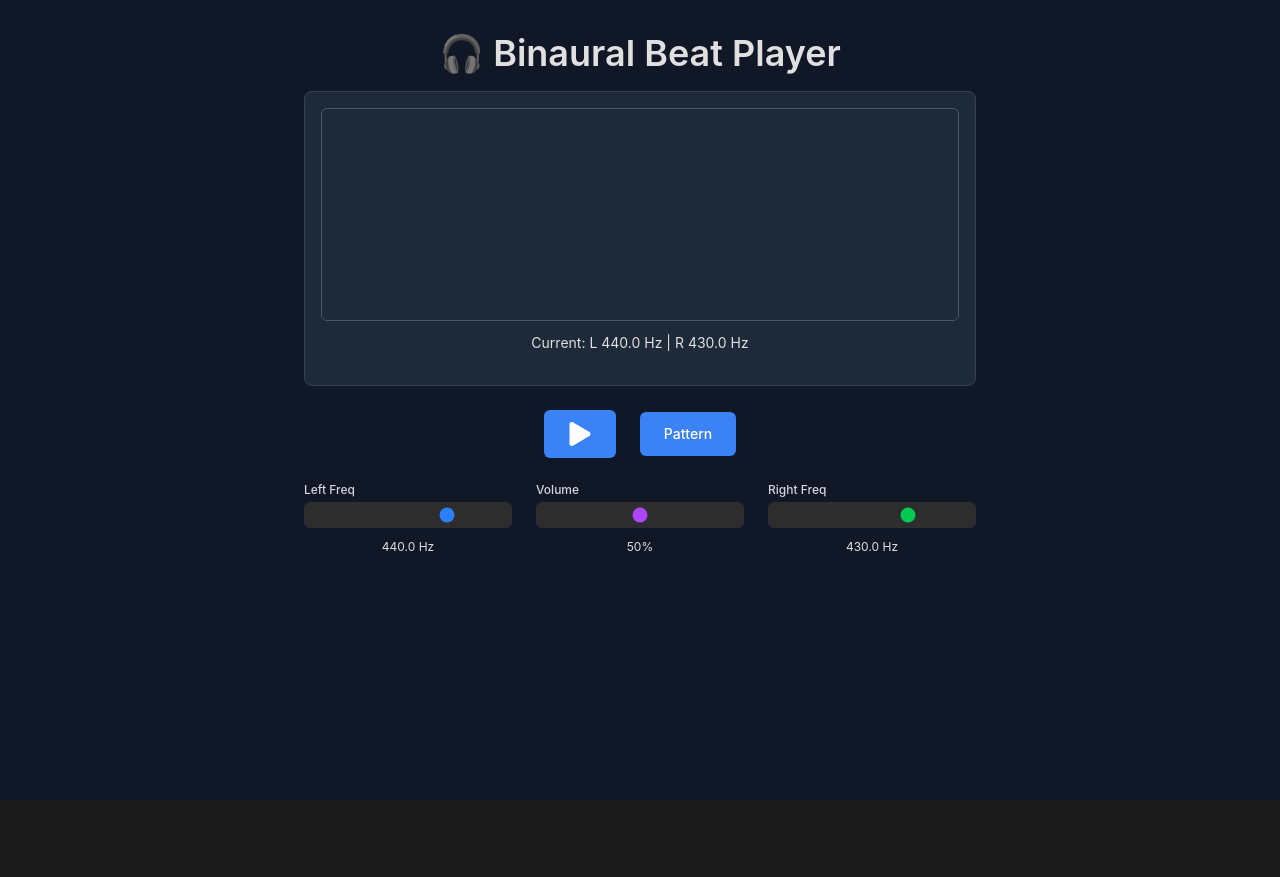
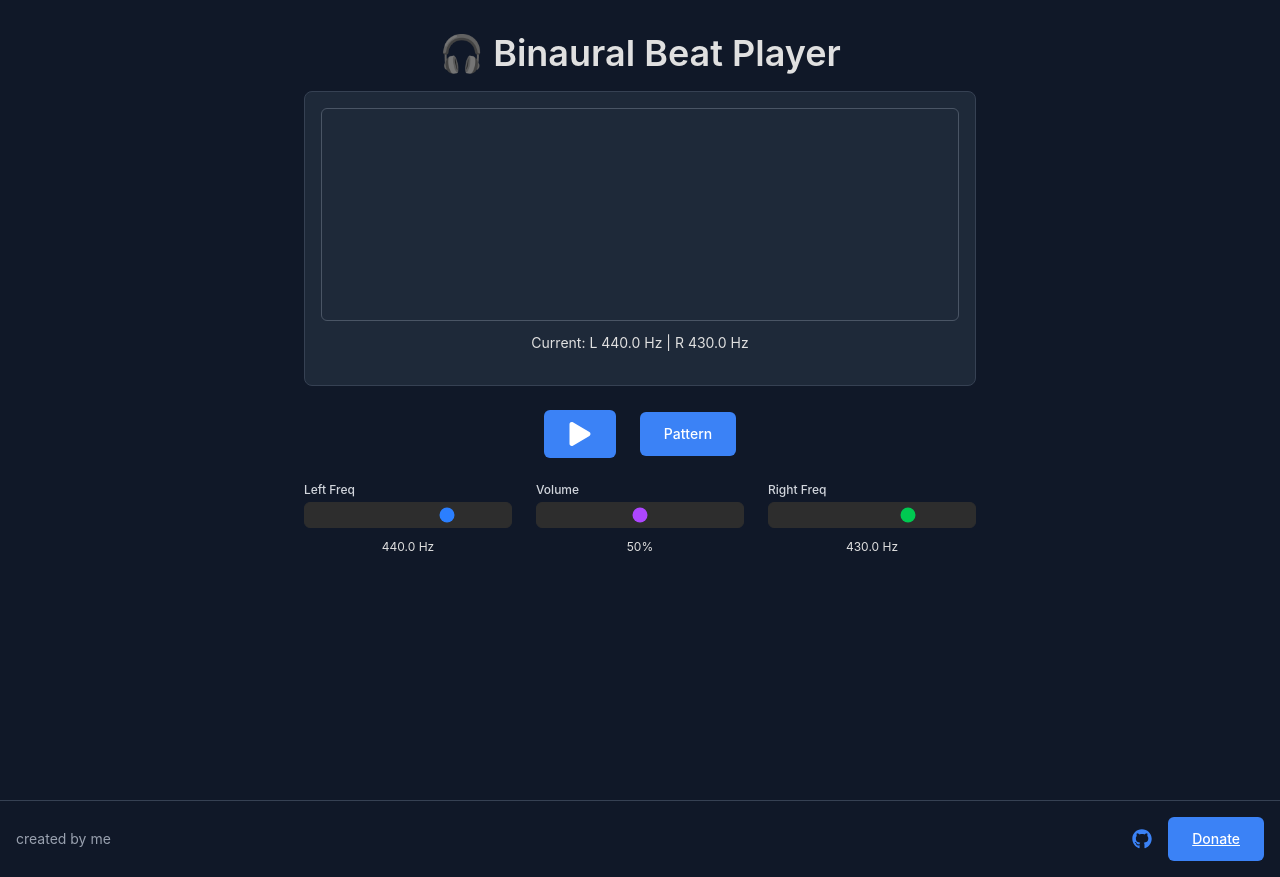
Before and after one commit to grigio/binaural-beat-player, a Next.js app: page / in a window 1280 px wide. Before the commit the page ends 800 px from the top, so only its background shows below. Built offline with nearby package versions, Linux system fonts and the light colour scheme.

Commit message:
Donation

```diff
--- a/app/layout.tsx
+++ b/app/layout.tsx
@@ -1,6 +1,7 @@
 import type { Metadata } from "next";
 import { Geist, Geist_Mono } from "next/font/google";
 import "./globals.css";
+import Footer from "@/components/Footer"; // Import the Footer component
 
 const geistSans = Geist({
   variable: "--font-geist-sans",
@@ -24,11 +25,13 @@ export default function RootLayout({
 }>) {
   return (
     <html lang="en" suppressHydrationWarning>
+      {/* Add flex styles to body for sticky footer */}
       <body
-        className={`${geistSans.variable} ${geistMono.variable} antialiased`}
+        className={`${geistSans.variable} ${geistMono.variable} antialiased flex flex-col min-h-screen`}
         suppressHydrationWarning
       >
-        {children}
+        <main className="flex-grow">{children}</main> {/* Wrap children in main for better structure */}
+        <Footer /> {/* Add the Footer component here */}
       </body>
     </html>
   );
--- /dev/null
+++ b/components/Footer.tsx
@@ -0,0 +1,71 @@
+'use client'; // Add this directive for useState
+
+import React, { useState } from 'react';
+import Link from 'next/link';
+import { FaGithub } from 'react-icons/fa'; // Import FaGithub
+
+// Removed the old GitHubIcon component
+
+const Footer = () => {
+  const [isDonatePopupOpen, setIsDonatePopupOpen] = useState(false);
+
+  const toggleDonatePopup = () => {
+    setIsDonatePopupOpen(!isDonatePopupOpen);
+  };
+
+  // Placeholder addresses - replace with actual addresses
+  const bitcoinAddress = 'bc1qhgxzqfq95h4gt5ncvrn6zglll6qjm8q0zu6hsv';
+  const moneroAddress = '88khJ7br739Y1Bkz8CNY9CGRbTVD7Cy1Dbwa9qo7RbZAhbyrTQT3uLmhBcWqMVGHTD6Mv4jFcZtvCRau5sj5vQXTHUsUyMk';
+
+  return (
+    // Updated footer styles for dark theme
+    <footer className="bg-gray-900 text-gray-400 p-4 mt-auto text-center text-sm border-t border-gray-700"> {/* Dark background, lighter text, top border */}
+      <div className="container mx-auto flex justify-between items-center">
+        <span>created by me</span>
+        <div className="flex items-center space-x-4">
+          {/* Updated link hover color and use FaGithub */}
+          <Link href="https://github.com" target="_blank" rel="noopener noreferrer" className="text-gray-400 hover:text-gray-200">
+            <FaGithub className="h-5 w-5" /> {/* Use FaGithub icon */}
+          </Link>
+          {/* Updated button styles */}
+          <button onClick={toggleDonatePopup} className="text-gray-400 hover:text-gray-200 underline">
+            Donate
+          </button>
+        </div>
+      </div>
+
+      {/* Donate Popup Overlay - Updated for dark theme */}
+      {isDonatePopupOpen && (
+        <div className="fixed inset-0 bg-black bg-opacity-75 flex justify-center items-center z-50" onClick={toggleDonatePopup}> {/* Darker overlay */}
+          {/* Popup styles updated for dark theme */}
+          <div className="bg-gray-800 p-6 rounded-lg shadow-xl relative max-w-sm w-full text-gray-200 border border-gray-700" onClick={(e) => e.stopPropagation()}> {/* Dark background, lighter text, border */}
+            <button
+              onClick={toggleDonatePopup}
+              className="absolute top-2 right-3 text-gray-500 hover:text-gray-300 text-3xl leading-none" // Adjusted position and size
+              aria-label="Close donate popup"
+            >
+              &times; {/* Close button */}
+            </button>
+            <h3 className="text-lg font-semibold mb-4 text-gray-100">Donate</h3> {/* Lighter heading */}
+            <div className="space-y-4 text-left"> {/* Increased spacing */}
+              <div>
+                <p className="font-medium text-gray-300">Bitcoin (BTC):</p> {/* Lighter label */}
+                {/* Darker code block */}
+                <p className="text-xs break-all bg-gray-700 p-2 rounded mt-1 text-gray-300">{bitcoinAddress}</p>
+                {/* Add QR Code component if desired */}
+              </div>
+              <div>
+                <p className="font-medium text-gray-300">Monero (XMR):</p> {/* Lighter label */}
+                {/* Darker code block */}
+                <p className="text-xs break-all bg-gray-700 p-2 rounded mt-1 text-gray-300">{moneroAddress}</p>
+                {/* Add QR Code component if desired */}
+              </div>
+            </div>
+          </div>
+        </div>
+      )}
+    </footer>
+  );
+};
+
+export default Footer;
```
Also changed, not shown: 1 other file (tests, documents, lock files or other folders).
